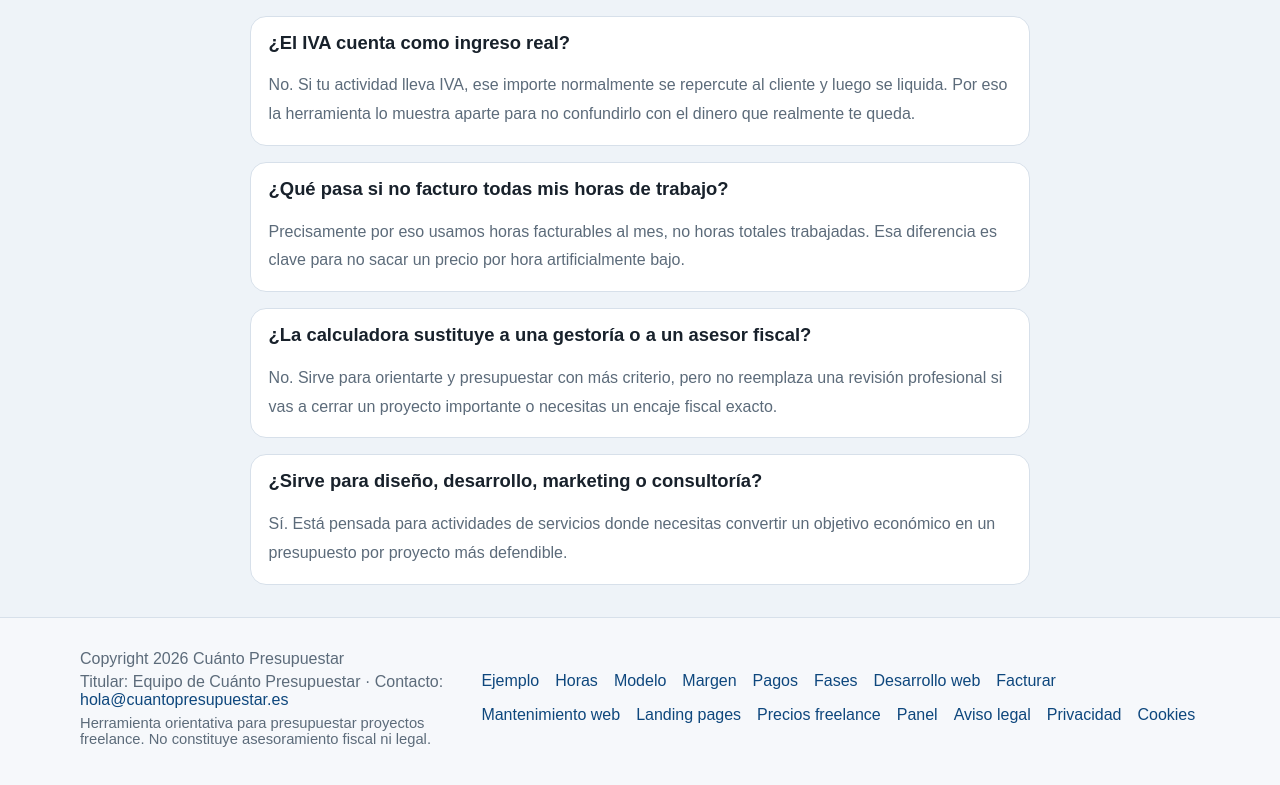
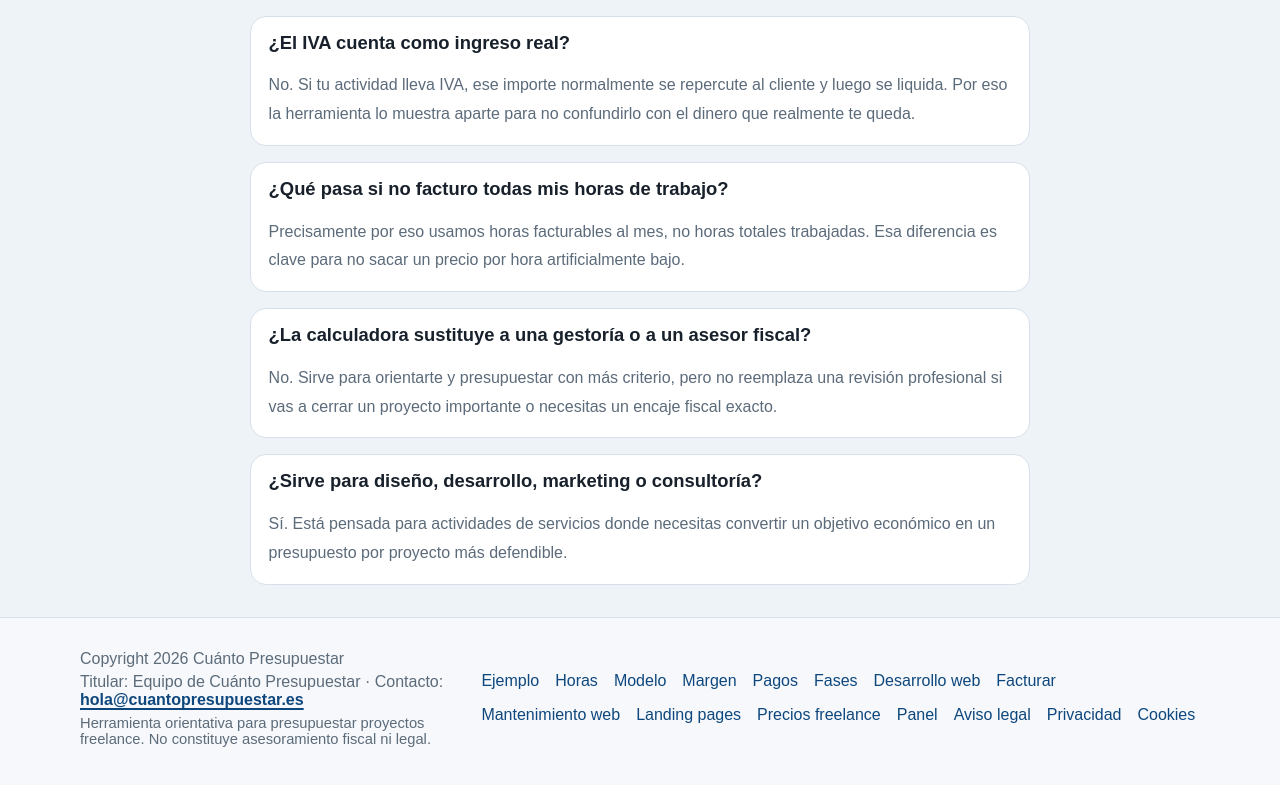
Before and after one commit to djimenezm/cuantopresupuestar, a Next.js app: page / in a window 1280 px wide. Shown: the part 4813-5598 px from the top of the page. Built offline with nearby package versions, Linux system fonts and the light colour scheme.

Commit message:
Improve footer contact link accessibility

```diff
--- a/app/globals.css
+++ b/app/globals.css
@@ -587,6 +587,19 @@ select[aria-invalid='true'] {
   color: var(--accent-dark);
 }
 
+.footer-contact-link {
+  font-weight: 700;
+  text-decoration: underline;
+  text-decoration-thickness: 0.12em;
+  text-underline-offset: 0.18em;
+}
+
+.footer-contact-link:hover,
+.footer-contact-link:focus-visible {
+  color: var(--accent);
+  text-decoration-thickness: 0.16em;
+}
+
 .footer-copy {
   display: grid;
   gap: 0.35rem;
--- a/components/Footer.tsx
+++ b/components/Footer.tsx
@@ -11,7 +11,9 @@ export default function Footer() {
           </p>
           <p>
             Titular: {siteConfig.ownerName} · Contacto:{' '}
-            <a href={`mailto:${siteConfig.contactEmail}`}>{siteConfig.contactEmail}</a>
+            <a className="footer-contact-link" href={`mailto:${siteConfig.contactEmail}`}>
+              {siteConfig.contactEmail}
+            </a>
           </p>
           <p className="footer-note">
             Herramienta orientativa para presupuestar proyectos freelance. No constituye
```
Also changed, not shown: 1 other file (tests, documents, lock files or other folders).
